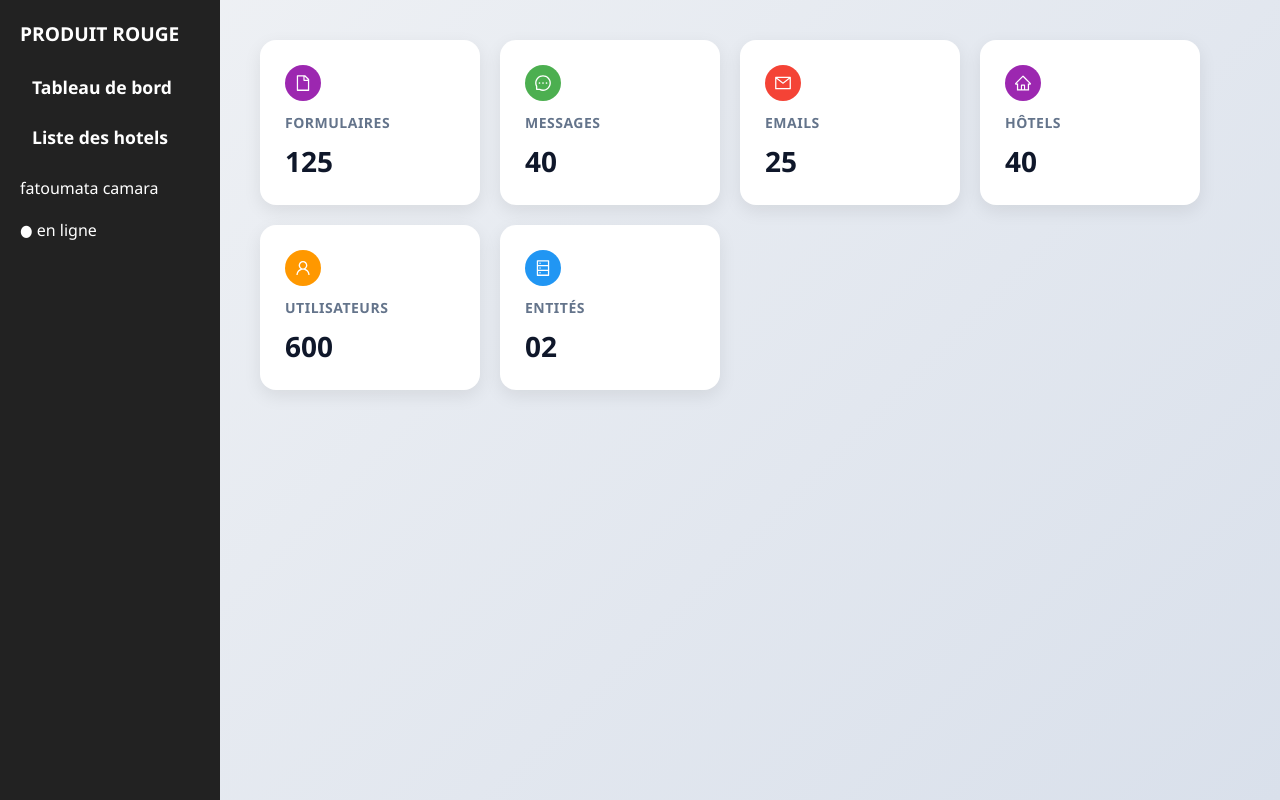
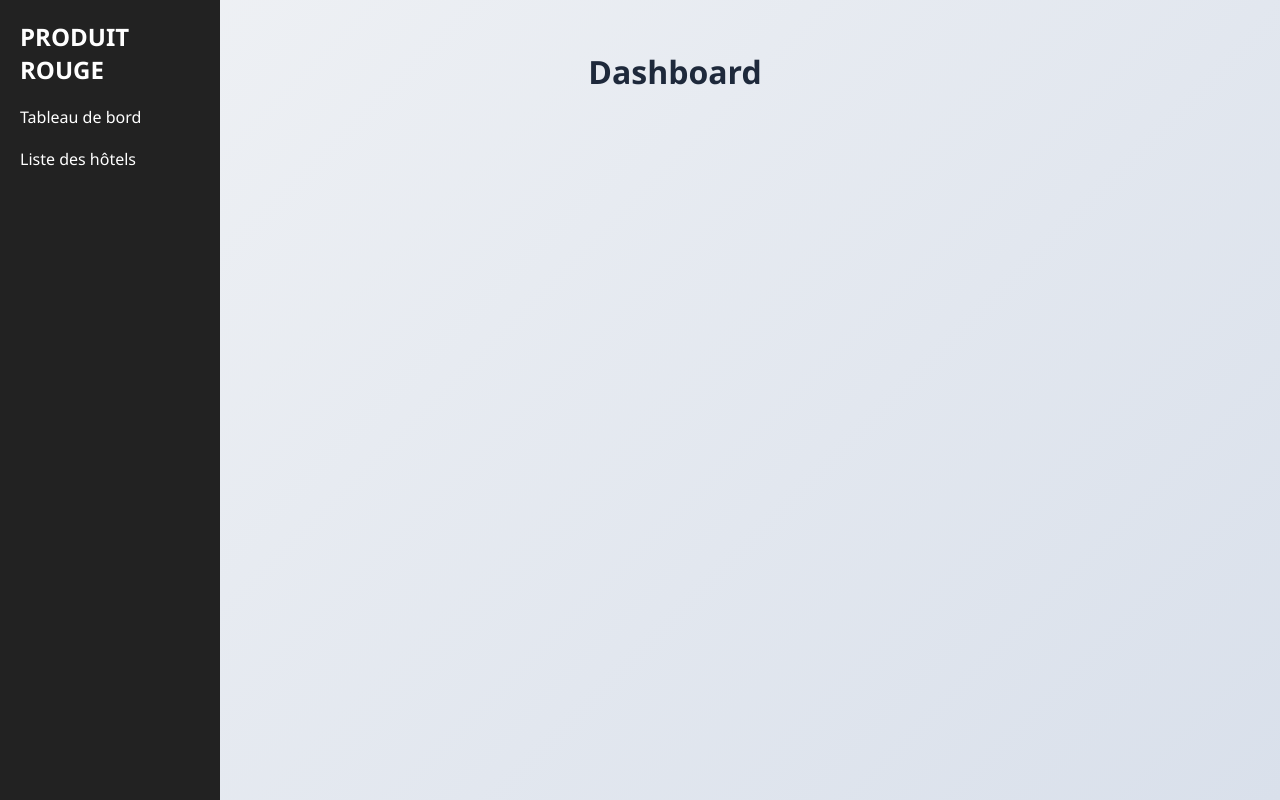
Before and after one commit to fatmata12/red-products, a React (Vite) app: page /login in a window 1280 px wide. Both pictures are taken after typing "name@example.com", "Sample123" into the empty fields and a click on the button "Se connecter". Built offline with nearby package versions, Linux system fonts and the light colour scheme.

Commit message:
Modification App.jsx et routes accueil

```diff
--- a/src/pages/Dashboard.css
+++ b/src/pages/Dashboard.css
@@ -1,15 +1,53 @@
-.stats {
-  display: flex;              /* horizontal par défaut */
-  flex-wrap: wrap;            /* permet de passer à la ligne si nécessaire */
-  gap: 20px;                  /* espace entre les cartes */
-  padding: 20px;
-  justify-content: flex-start; /* alignement des cartes sur la gauche */
+.layout {
+  display: flex;
 }
 
-/* Media query pour les écrans plus petits */
-@media (max-width: 768px) {
-  .stats {
-    flex-direction: column;   /* cartes empilées verticalement */
-    gap: 15px;
-  }
+/* SIDEBAR */
+.sidebar {
+  width: 250px;
+  height: 100vh;
+  background: #1e1e2f;
+  color: white;
+  position: fixed;
+  left: 0;
+  top: 0;
+  transition: width 0.3s ease;
+  padding: 20px;
+  overflow: hidden;
 }
+
+.sidebar.closed {
+  width: 70px;
+}
+
+/* MAIN CONTENT */
+.main {
+  margin-left: 250px;
+  width: 100%;
+  padding: 30px;
+  transition: margin-left 0.3s ease;
+}
+
+.main.shifted {
+  margin-left: 70px;
+}
+
+/* HAMBURGER */
+.hamburger {
+  font-size: 22px;
+  background: none;
+  border: none;
+  cursor: pointer;
+  margin-bottom: 20px;
+}
+
+/* LIST STYLE */
+.sidebar ul {
+  list-style: none;
+  padding: 0;
+}
+
+.sidebar li {
+  margin: 20px 0;
+  cursor: pointer;
+}
--- a/src/pages/Dashboard.jsx
+++ b/src/pages/Dashboard.jsx
@@ -1,25 +1,36 @@
-import StatCard from "../components/StatCard";
-import {
-  AiOutlineFile,
-  AiOutlineMessage,
-  AiOutlineUser,
-  AiOutlineMail,
-  AiOutlineHome,
-  AiOutlineDatabase
-} from "react-icons/ai";
-import "./Dashboard.css"; // fichier CSS pour le style
+import { useState } from "react";
+import { FaBars } from "react-icons/fa";
+import "./dashboard.css";
 
-function Dashboard() {
+export default function Dashboard() {
+  const [isOpen, setIsOpen] = useState(true);
+
   return (
-    <div className="stats">
-      <StatCard title="Formulaires" value="125" color="#9c27b0" icon={<AiOutlineFile />} />
-      <StatCard title="Messages" value="40" color="#4caf50" icon={<AiOutlineMessage />} />
-      <StatCard title="Emails" value="25" color="#f44336" icon={<AiOutlineMail />} />
-      <StatCard title="Hôtels" value="40" color="#9c27b0" icon={<AiOutlineHome />} />
-      <StatCard title="Utilisateurs" value="600" color="#ff9800" icon={<AiOutlineUser />} />
-      <StatCard title="Entités" value="02" color="#2196f3" icon={<AiOutlineDatabase />} />
+    <div className="layout">
+
+      {/* Sidebar */}
+      <div className={`sidebar ${isOpen ? "open" : "closed"}`}>
+        <h2 className="logo">PRODUIT ROUGE</h2>
+        <ul>
+          <li>Tableau de bord</li>
+          <li>Liste des hôtels</li>
+        </ul>
+      </div>
+
+      {/* Main */}
+      <div className={`main ${isOpen ? "shifted" : ""}`}>
+
+        {/* Hamburger */}
+        <button
+          className="hamburger"
+          onClick={() => setIsOpen(!isOpen)}
+        >
+          <FaBars />
+        </button>
+
+        <h1>Dashboard</h1>
+
+      </div>
     </div>
   );
 }
-
-export default Dashboard;
```
